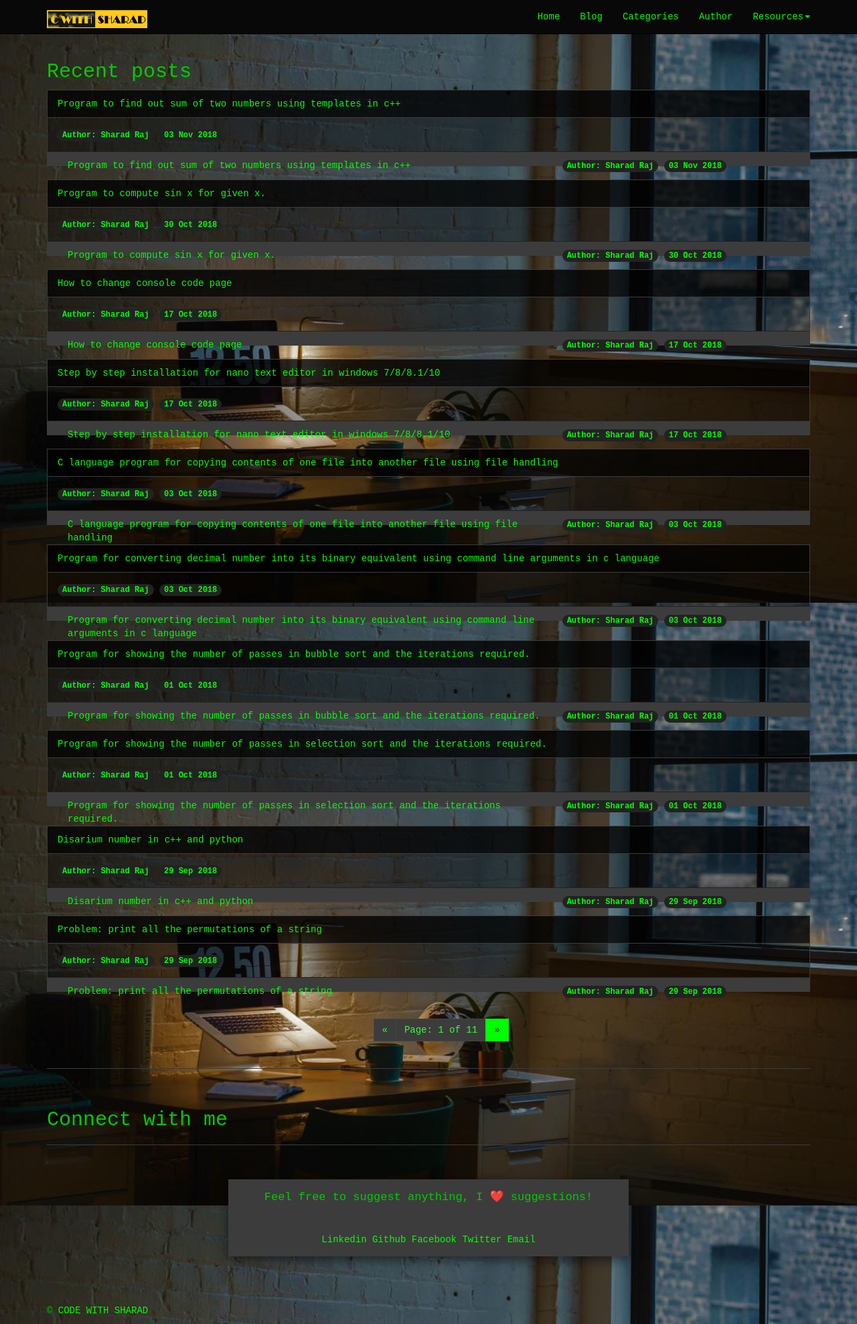
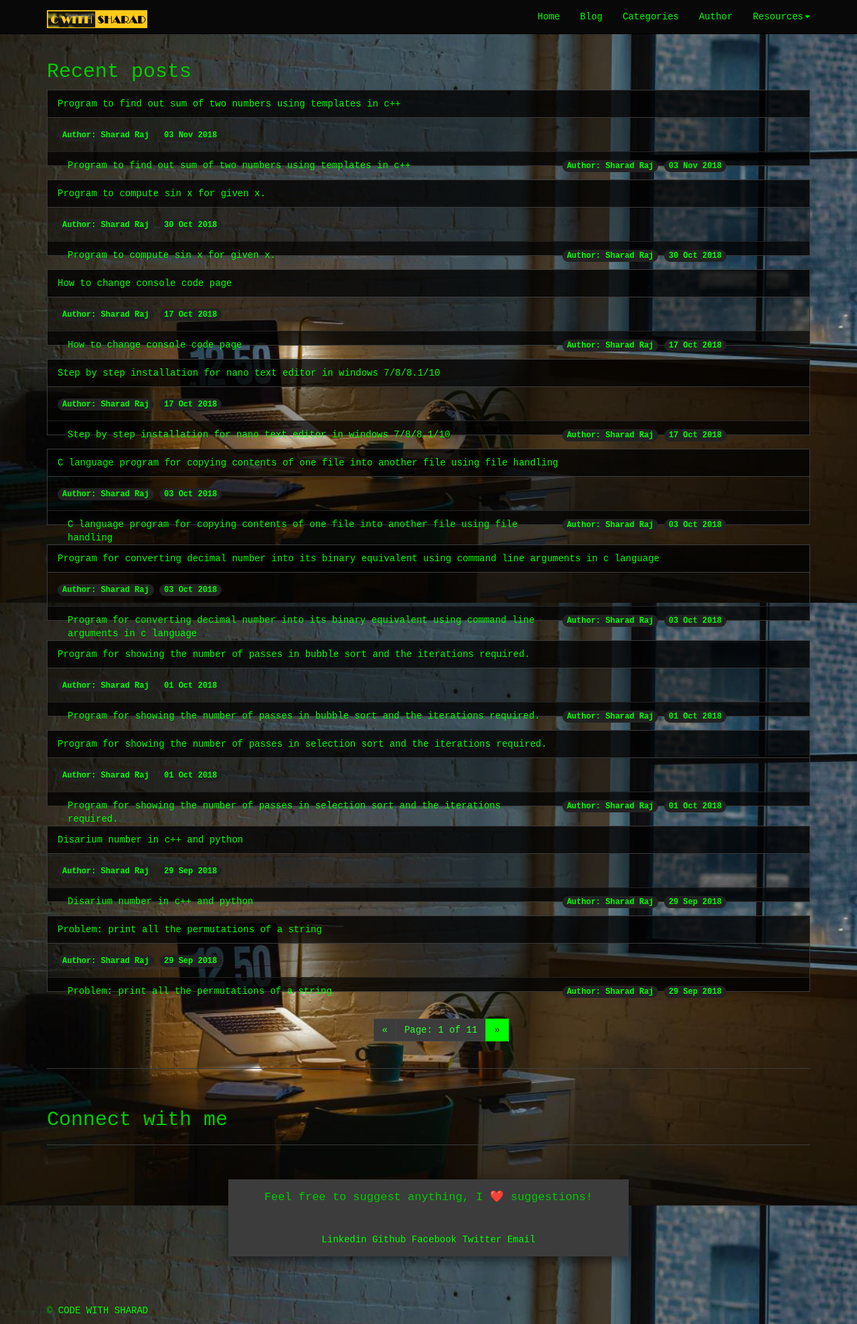
Before and after one commit to cwithsharad/cwithsharad.github.io, a Jekyll site: the page built from blog/index.html, in a window 1280 px wide. Shown: the whole page at 67% size. Built offline with Jekyll 4.4.1, drawn with Linux system fonts in a browser that asks for light colours; emoji names are drawn with the system emoji font; the list of posts is cut into pages by our own code.

Commit message:
Update index.html

```diff
--- a/blog/index.html
+++ b/blog/index.html
@@ -23,7 +23,7 @@
 				</div>
 
 <ul class="list-group">
-                    <li class="list-group-item">
+                    <li class="list-group-item" style="background:rgb(0,0,0,0.8)!important">
 	<div class="col-lg-8">
                         		<a href="{{post.url}}">{{ post.title | capitalize }}</a>
 	</div>
```
